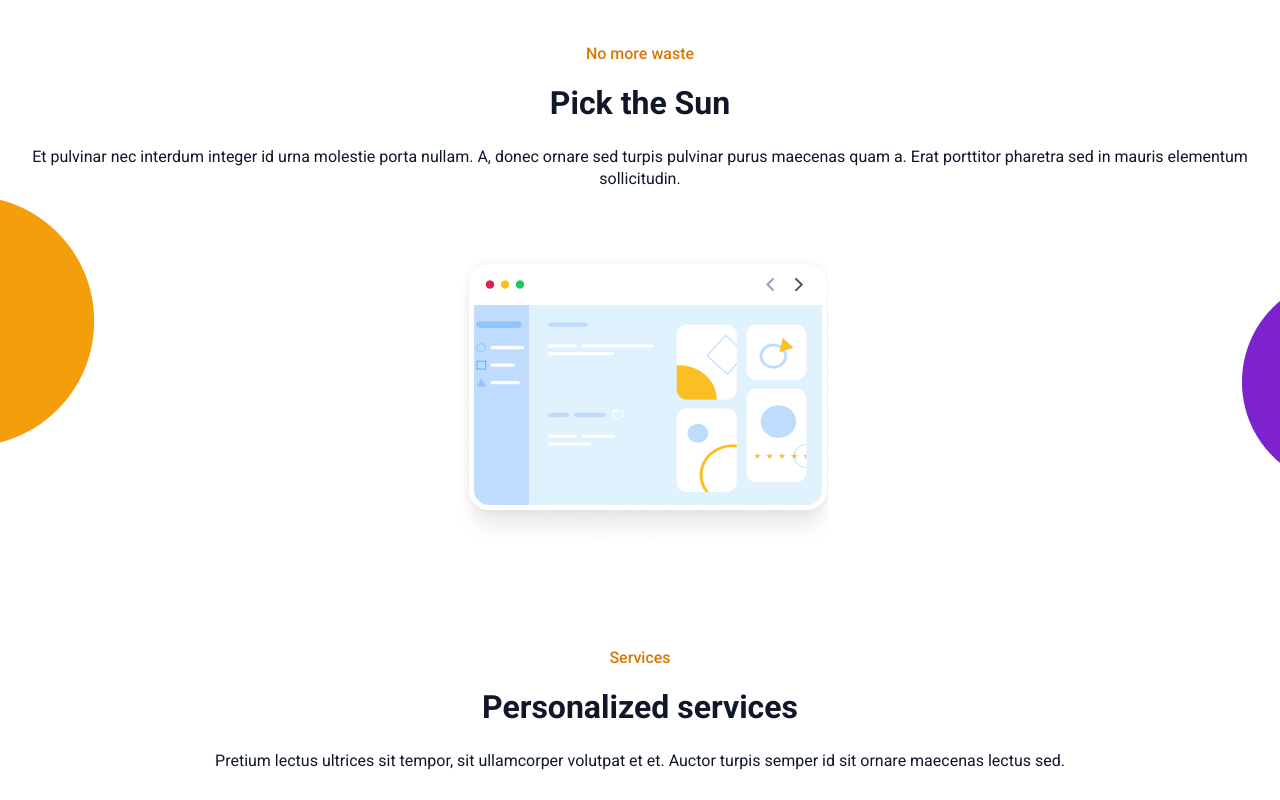
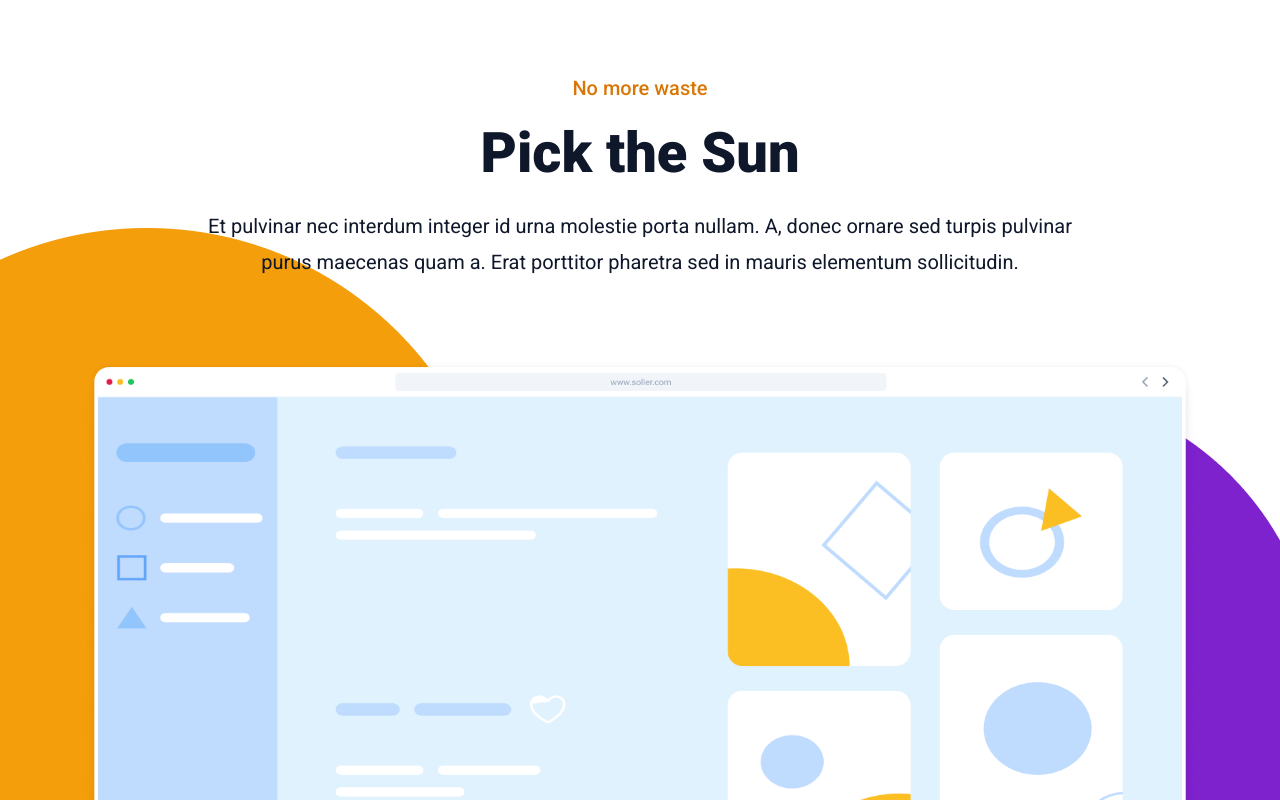
Before and after one commit to Breno-Mateus/buzzvel-test, a React (Vite) app: page / in a window 1280 px wide. Shown: the part 840-1640 px from the top of the page. Built offline with nearby package versions, Linux system fonts and the light colour scheme.

Commit message:
feat: web section2 version

```diff
--- a/src/components/section2/index.tsx
+++ b/src/components/section2/index.tsx
@@ -1,26 +1,56 @@
 import Desktop from "../../assets/mobile/Desktop.png"
 import Elipse1 from "../../assets/mobile/geometric-figures-mobile/Ellipse 14.png"
 import Elipse2 from "../../assets/mobile/geometric-figures-mobile/Ellipse 15.png"
+//figures web
+import Desktop1 from "../../assets/Desktop.png"
+import Elipse3 from "../../assets/geometric figures/figure2.png"
+import Elipse4 from "../../assets/geometric figures/figure3.png"
 
 const Section2 = () => {
     return (
-        <section className="flex flex-col items-center text-textColor text-center gap-16 px-4 py-12 w-full h-[604px]">
+        <section className="
+        flex flex-col items-center text-textColor text-center gap-16 px-4 py-12 w-full
+        md:p-20 md:gap-20">
 
             <div className="absolute w-full mt-[151px] -z-10 flex">
-                <img src={Elipse1} className="absolute top-0 left-0"
+                <img src={Elipse1} className="
+                absolute top-0 left-0
+                md:hidden"
                 />
-                <img src={Elipse2} className="absolute right-0 top-20"
+                <img src={Elipse2} className="
+                absolute right-0 top-20
+                md:hidden"
+                />
+                <img src={Elipse3} className="
+                hidden
+                md:block md:absolute md:top-0 md:left-0"
+                />
+                <img src={Elipse4} className="
+                hidden
+                md:block md:absolute md:right-0 md:top-40"
                 />
             </div>
 
-            <div className="flex flex-col gap-6">
-                <p className="text-textColorOther text-[16px] leading-[17.6px] font-medium">No more waste</p>
-                <h1 className="text-[32px] leading-[35.2px] font-bold">Pick the Sun</h1>
-                <p className="text-[16px] leading-[22.4px] font-normal">Et pulvinar nec interdum integer id urna molestie porta nullam. A, donec ornare sed turpis pulvinar purus maecenas quam a. Erat porttitor pharetra sed in mauris elementum sollicitudin.</p>
+            <div className="
+            flex flex-col gap-6 text-center
+            md:w-[900px]">
+                <p className="
+                text-textColorOther text-[16px] leading-[17.6px] font-medium
+                md:text-[20px] md:leading-[22px]">No more waste</p>
+                <h1 className="
+                text-[32px] leading-[35.2px] font-bold
+                md:text-[56px] md:leading-[61.6px] md:font-extrabold">Pick the Sun</h1>
+                <p className="
+                text-[16px] leading-[22.4px] font-normal
+                md:text-[20px] md:leading-[36px]">Et pulvinar nec interdum integer id urna molestie porta nullam. A, donec ornare sed turpis pulvinar purus maecenas quam a. Erat porttitor pharetra sed in mauris elementum sollicitudin.</p>
             </div>
 
             <div>
-                <img src={Desktop}/>
+                <img src={Desktop} className="
+                md:hidden"/>
+                <img src={Desktop1} className="
+                hidden
+                md:block"/>
             </div>
         </section>
     )
```
